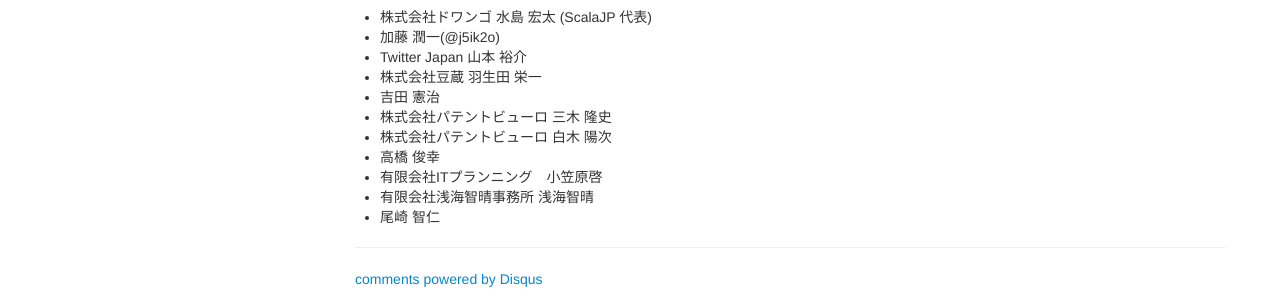
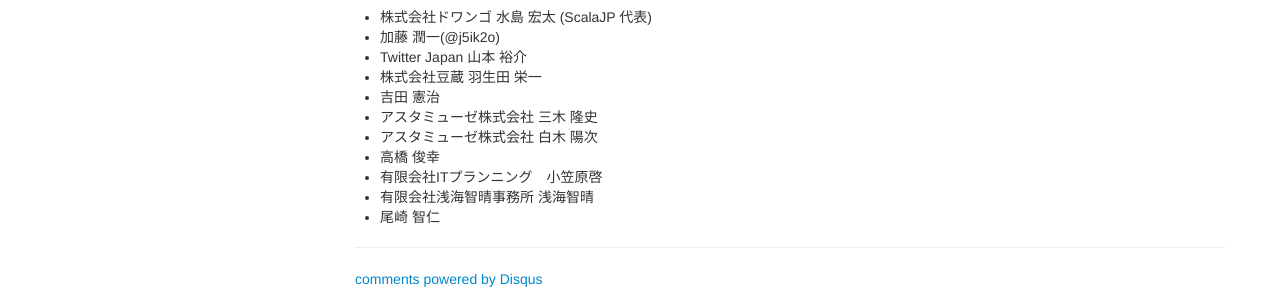
Before and after one commit to scalajp/scalajp, a Jekyll site: the page built from about-us.md, in a window 1280 px wide. Shown: the part 1145-1445 px from the top of the page. Built offline with Jekyll 4.4.1, drawn with Linux system fonts in a browser that asks for light colours; nearby versions of some CDN libraries; Markdown is read by kramdown in place of the engine named in the settings; comment, search, counter and statistics services are not loaded.

Commit message:
パテントビューロはアスタミューゼに変わっています
http://www.astamuse.co.jp/company/index06.html

```diff
--- a/about-us.md
+++ b/about-us.md
@@ -63,8 +63,8 @@
 * Twitter Japan 山本 裕介
 * 株式会社豆蔵 羽生田 栄一
 * 吉田 憲治
-* 株式会社パテントビューロ 三木 隆史
-* 株式会社パテントビューロ 白木 陽次
+* アスタミューゼ株式会社 三木 隆史
+* アスタミューゼ株式会社 白木 陽次
 * 高橋 俊幸
 * 有限会社ITプランニング　小笠原啓
 * 有限会社浅海智晴事務所 浅海智晴
```
